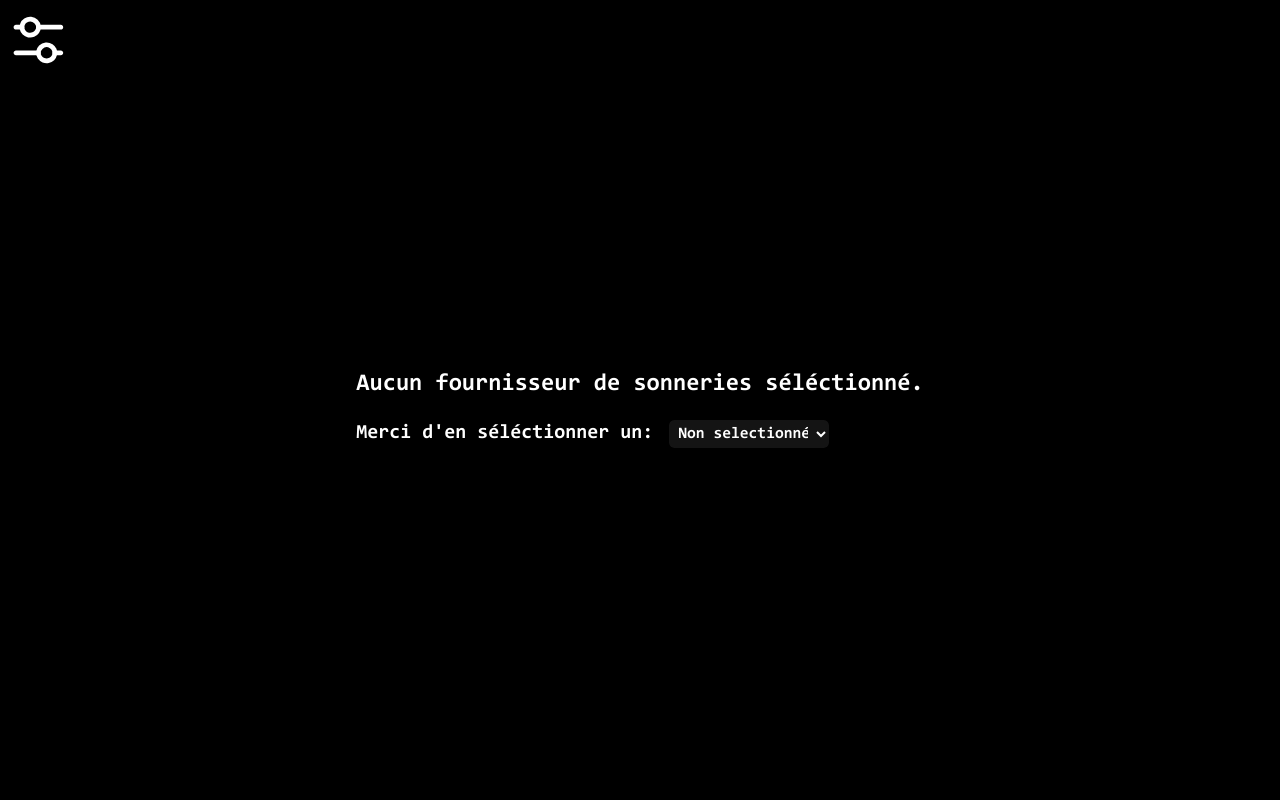
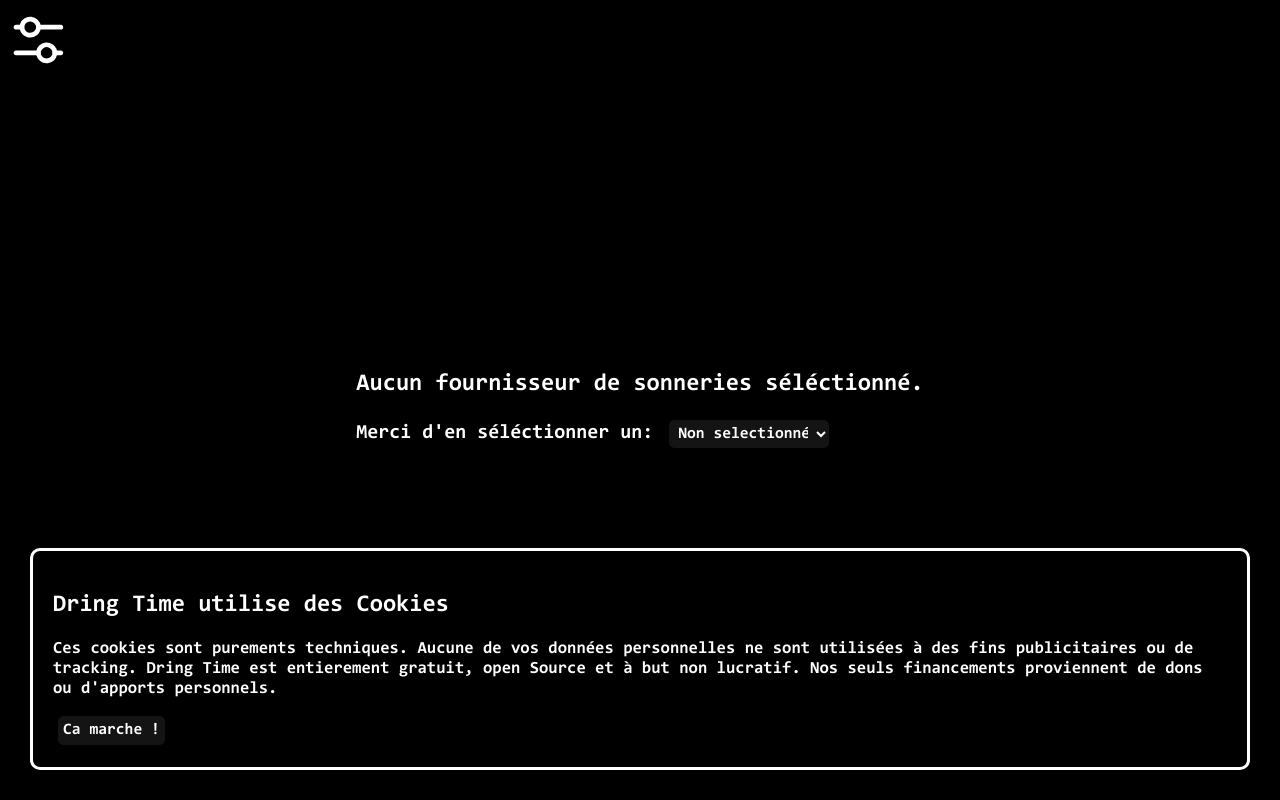
Before and after one commit to PardaSuperDev/DringTime, a PHP site: page / in a window 1280 px wide. Run offline with PHP 8.4, Linux system fonts and the light colour scheme; some libraries are stand-ins or nearby versions.

Commit message:
Ajout d'une bagnère pour les cookies et divers petits fixs

```diff
--- a/frontend/main.html
+++ b/frontend/main.html
@@ -139,9 +139,9 @@
                 <input type="text" list="browsers" class="stylized_button outlined_button" id="new_timers_name_input"
                     value="Mes-Sonneries" maxlength=24 minlength=5>
                 <button class="stylized_button outlined_button" onclick="save_new_timers();"
-                    title="Enregistrer les sonneries">Enr. local</button>
+                    title="Enregistrer les sonneries dans les cookies">Enr. local</button>
                 <button class="stylized_button outlined_button" onclick="publishAlarms();"
-                    title="Publier les sonneries sur le cloud (accessible à tout le monde)">Publier</button>
+                    title="[WIP] Publier les sonneries sur le cloud (accessible à tout le monde)" disabled>Publier</button>
                 <span id="new_timers_save_result_label"></span>
             </div>
             <div class="timers_table_container">
@@ -290,6 +290,17 @@
         </div>
 
     </div>
+
+    </div>
+
+    <div id="cookies-info-popup" style="display: none;">
+        <h2>Dring Time utilise des Cookies</h2>
+        <p style="font-size: 17px;">Ces cookies sont purements techniques. Aucune de vos données personnelles ne sont utilisées à des fins
+            publicitaires ou de tracking. Dring Time est entierement gratuit, open Source et à but non lucratif. Nos
+            seuls financements proviennent de dons ou d'apports personnels.</p>
+        <button class="stylized_button" onclick="validateCookies()">Ca marche !</button>
+    </div>
+
 </body>
 
 </html>
--- a/frontend/page.js
+++ b/frontend/page.js
@@ -80,6 +80,7 @@ function setup() {
     updateTimeFromServer();
     setupCursorMoveDetection();
     setupDynamicIcon();
+    checkCookiesAccepted();
     updateProvidersCombo();
 }
 
@@ -921,6 +922,28 @@ async function loadSettings() {
     }
 }
 
+function validateCookies() {
+    document.cookie = "cookiesAccepted=true";
+    let cookiesPopup = document.getElementById("cookies-info-popup");
+    cookiesPopup.classList.add("hiddenPopup");
+}
+
+function checkCookiesAccepted() {
+    const cookies = document.cookie.split("; ");
+
+        var data = "";
+
+        for (var i = 0; i < cookies.length; i++) {
+            if (cookies[i].substring(0, 16) === "cookiesAccepted=") {
+                data = cookies[i].substring(16);
+            }
+        }
+
+        if (data !== "true") {
+            let cookiesPopup = document.getElementById("cookies-info-popup");
+            cookiesPopup.style.display = "block";
+        }
+}
 
 window.addEventListener("click", () => {
     if (!settings_opened && activity_started) setTimeout(() => {
--- a/frontend/style.css
+++ b/frontend/style.css
@@ -134,8 +134,11 @@ body {
     margin-left: 5px;
     margin-right: 5px;
 }
+.stylized_button:disabled {
+    color: grey;
+}
 
-.stylized_button:hover {
+.stylized_button:enabled:hover {
     background-color: #424242;
 }
 
@@ -361,3 +364,28 @@ option {
     margin: 0px;
     margin-top: 10px;
 }
+
+.hiddenPopup {
+    animation: hidePopupOpacity 0.5s ease forwards;
+}
+
+@keyframes hidePopupOpacity {
+    0% {
+        opacity: 1;
+    }
+
+    100% {
+        opacity: 0;
+        display: none;
+    }
+}
+
+#cookies-info-popup {
+    position: absolute;
+    bottom: 0px;
+    margin: 30px;
+    border: solid var(--text-color) 3px;
+    background-color: var(--background-color);
+    padding: 20px;
+    border-radius: 10px;
+}
```
